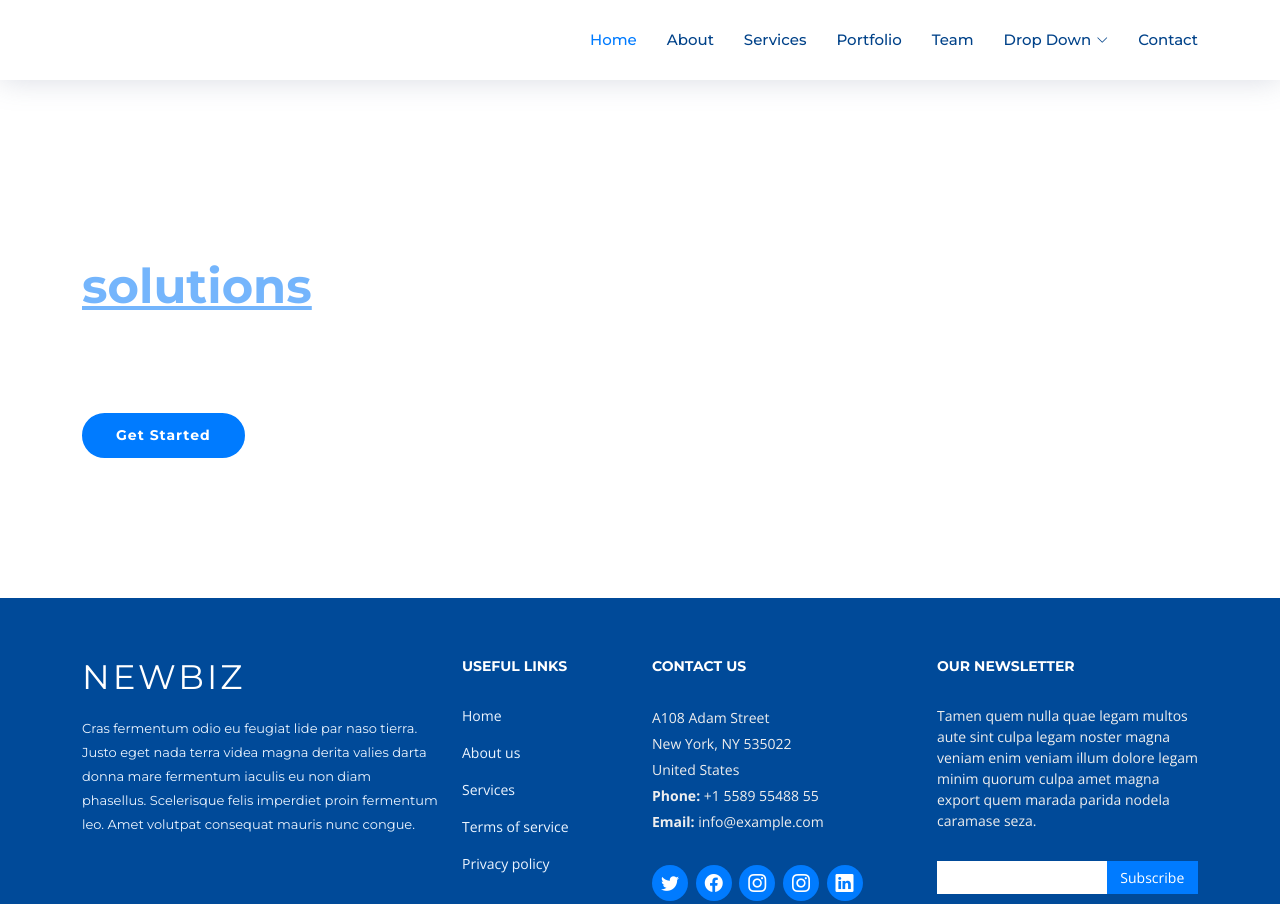
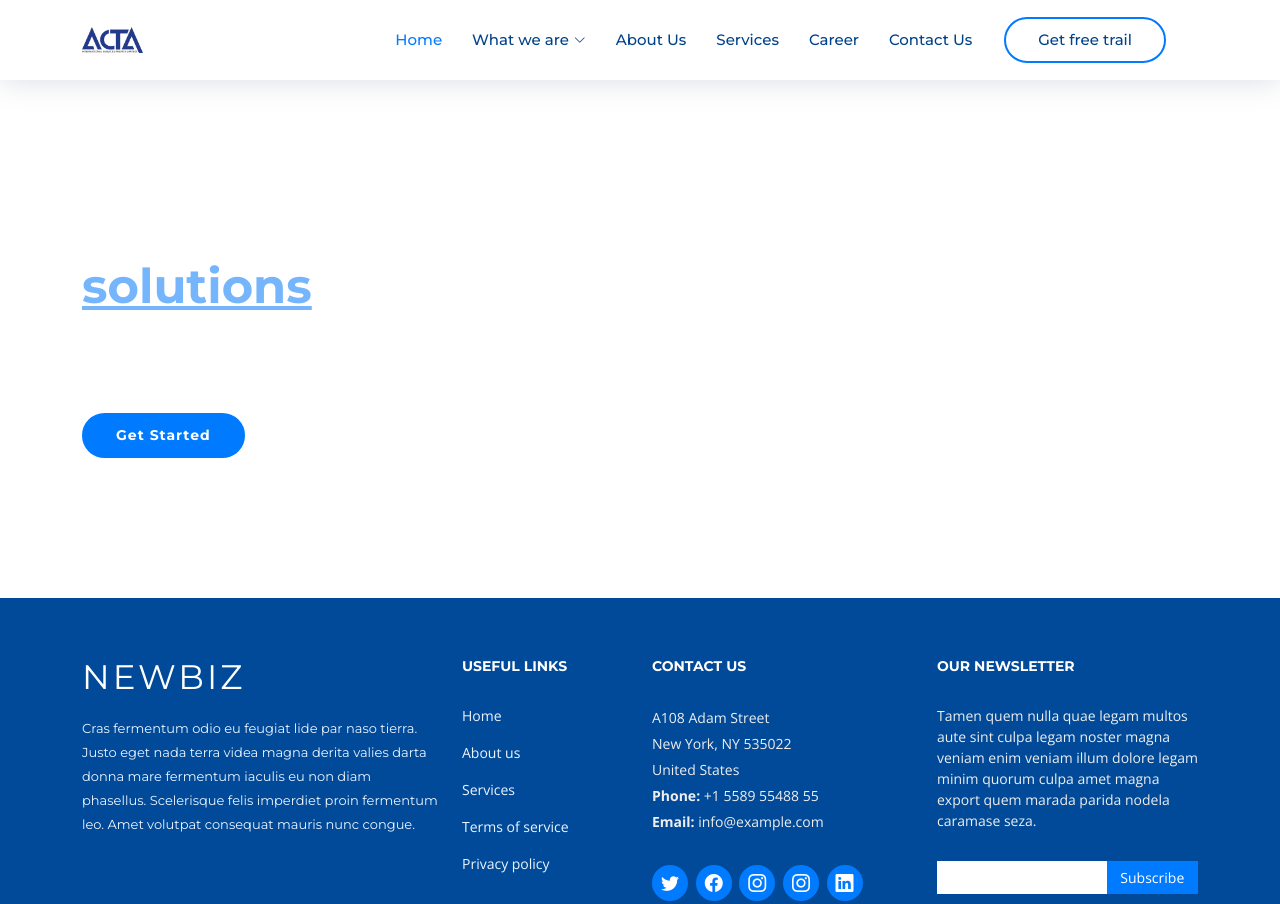
Before and after one commit to muruganeauditor/actawebsite, a plain HTML site: page index.html in a window 1280 px wide. Shown: the top 904 px of the page. Drawn offline with nearby package versions, Linux system fonts and the light colour scheme.

Commit message:
oush daya

```diff
--- a/assets/css/style.css
+++ b/assets/css/style.css
@@ -1489,3 +1489,12 @@ section {
 #footer .credits a:hover {
   color: #f1f7ff;
 }
+
+.btn-free-trail{
+  background: #fff !important ;
+  border: 2px solid #007bff!important;
+  color: #007bff;
+  padding: 10px 32px !important;
+  margin: 10px 32px;
+  border-radius: 50px;
+}
--- a/index.html
+++ b/index.html
@@ -38,28 +38,29 @@
 
   <!-- ======= Header ======= -->
   <header id="header" class="fixed-top d-flex align-items-center">
-    <div class="container d-flex justify-content-between">
+    <div class="container d-flex justify-content-between align-items-center">
 
       <div class="logo">
         <!-- Uncomment below if you prefer to use an text logo -->
         <!-- <h1><a href="index.html">NewBiz</a></h1> -->
-        <a href="index.html"><img src="assets/img/logo.png" alt="" class="img-fluid"></a>
+        <a href="index.html"><img src="assets/images/logo.png" alt="" class="img-fluid"></a>
       </div>
 
       <nav id="navbar" class="navbar">
         <ul>
           <li><a class="nav-link scrollto active" href="#hero">Home</a></li>
-          <li><a class="nav-link scrollto" href="#about">About</a></li>
-          <li><a class="nav-link scrollto" href="#services">Services</a></li>
-          <li><a class="nav-link scrollto " href="#portfolio">Portfolio</a></li>
-          <li><a class="nav-link scrollto" href="#team">Team</a></li>
-          <li class="dropdown"><a href="#"><span>Drop Down</span> <i class="bi bi-chevron-down"></i></a>
+          <li class="dropdown"><a href="#"><span>What we are </span> <i class="bi bi-chevron-down"></i></a>
             <ul>
               <li><a href="#">Drop Down 1</a></li>
 
             </ul>
           </li>
-          <li><a class="nav-link scrollto" href="#contact">Contact</a></li>
+          <li><a class="nav-link scrollto" href="#about">About Us</a></li>
+          <li><a class="nav-link scrollto" href="#services">Services</a></li>
+          <li><a class="nav-link scrollto" href="#team">Career</a></li>
+
+          <li><a class="nav-link scrollto" href="#contact">Contact Us</a></li>
+          <li><a href="" class="btn-free-trail">Get free trail</a></li>
         </ul>
         <i class="bi bi-list mobile-nav-toggle"></i>
       </nav><!-- .navbar -->
```
Also changed, not shown: assets/images/logo.png (added).
